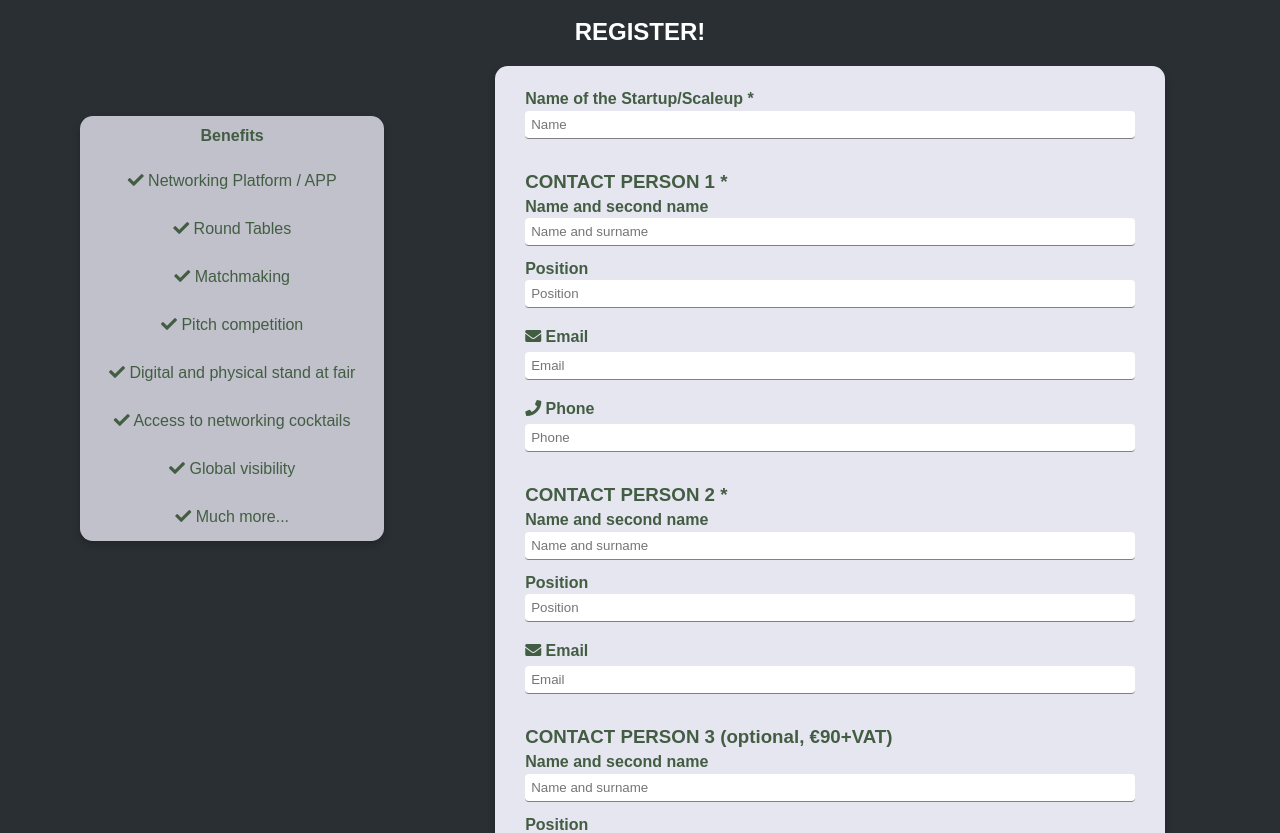
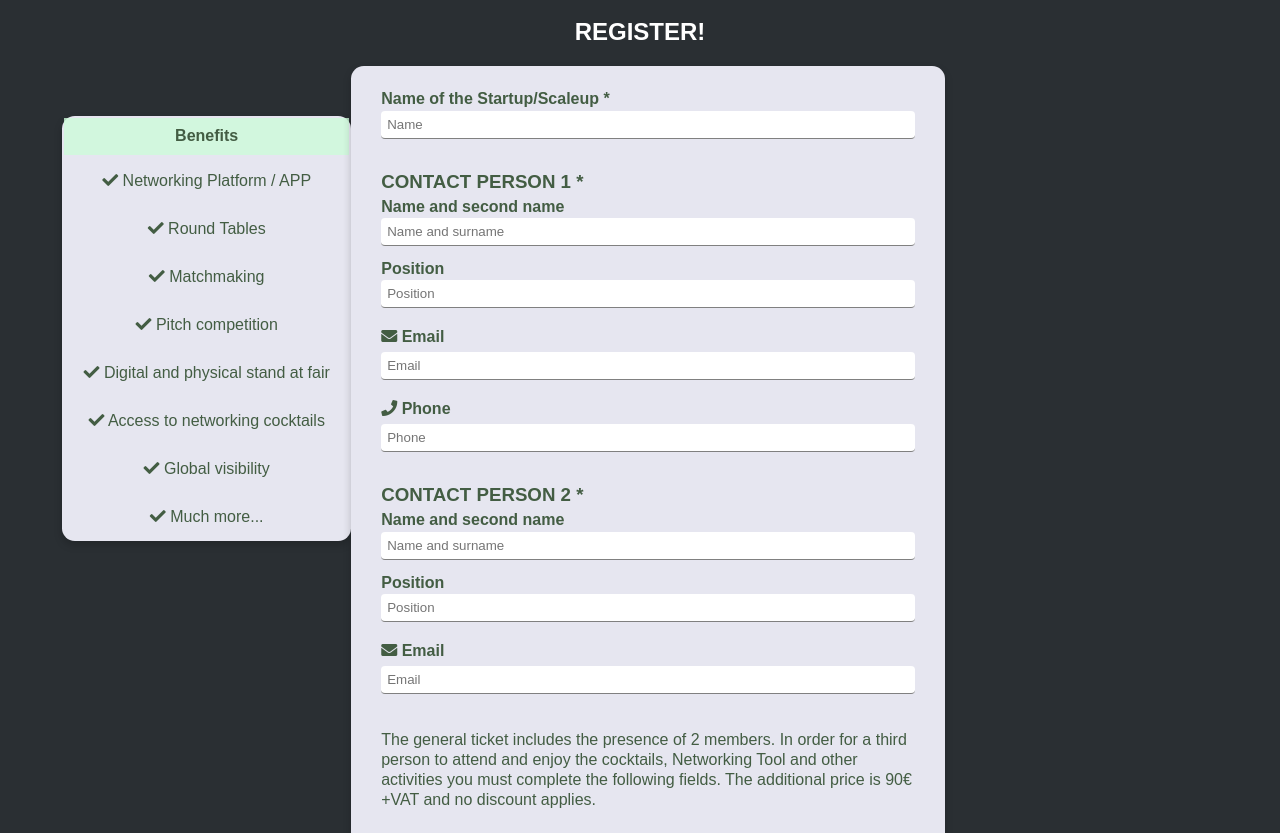
Before and after one commit to anitalopp/diseno-interfaces, a plain HTML site: page startup/index.html in a window 1280 px wide. Shown: the part 100-933 px from the top of the page. Drawn offline with Linux system fonts and the light colour scheme.

Commit message:
25/09/2024

```diff
--- a/startup/estilos.css
+++ b/startup/estilos.css
@@ -9,12 +9,13 @@ body {
 
 form {
     background-color: #e6e6f0;
-    width: 50%;
+    width: 45%;
     margin: auto;
     border-radius: 0.8rem;
     padding: 30px;
     box-shadow: 0px 4px 8px rgba(0, 0, 0, 0.2);
     color: #435d43;
+    margin-right: 25%;
 }
 
 h1, h2 {
@@ -37,7 +38,7 @@ label {
     margin-bottom: 8px;
 }
 
-input[type="text"], input[type="email"], input[type="tel"], input[type="number"] {
+input {
     width: 100%;
     padding: 6px;
     margin: 0px 0 20px 0;
@@ -71,15 +72,25 @@ button:hover {
 }
 
 table {
-    background-color: rgba(230, 230, 240, 0.8);
-    width: 80%;
+    background-color: #e6e6f0;
+    width: 90%;
     margin: 50px;
     border-radius: 0.8rem;
     box-shadow: 0px 4px 8px rgba(0, 0, 0, 0.2);
     color: #435d43;
     text-align: center;
+    margin-left: 10%;
 }
 
-td, th { /* Para las celdas y los encabezados */
-    padding: 15px; /* Ajusta el valor según el espaciado deseado */
+td, th {
+    padding: 15px;
 }
+
+p {
+    line-height: 20px;
+}
+
+.benefits {
+    background-color: rgba(205, 252, 218, 0.8);
+
+}
--- a/startup/index.html
+++ b/startup/index.html
@@ -13,11 +13,11 @@
     <h2>REGISTER!</h2>
 
     <div class="container">
-        <div class="info">
+        <div class="infoIzquierda">
             <table>
                 <thead>
                     <tr>
-                        <th>Benefits</th>
+                        <th class="benefits">Benefits</th>
                     </tr>
                 </thead>
                 <tbody>
@@ -68,6 +68,9 @@
             <input type="email" id="email_2" name="email_2" required placeholder="Email">
             <br>
 
+            <p>	The general ticket includes the presence of 2 members. In order for a third person to attend and enjoy the cocktails, Networking Tool and other activities you must complete the following fields. The additional price is 90€+VAT and no discount applies.</p>
+
+            <br>
             <h3>CONTACT PERSON 3 (optional, €90+VAT)</h3>
             <label for="contact_person_3">Name and second name</label>
             <input type="text" id="contact_person_3" name="contact_person_3" placeholder="Name and surname">
@@ -81,12 +84,30 @@
             <input type="email" id="email_3" name="email_3" placeholder="Email">
             <br>
 
+            <p>	In order for a fourth person to attend and enjoy the cocktails, Networking Tool and other activities, you must complete the following fields. The additional price is €90+VAT and no discount applies.</p>
+
+            <br>
+
+            <h3>CONTACT PERSON 4 (optional, €90+VAT)</h3>
+            <label for="contact_person_4">Name and second name</label>
+            <input type="text" id="contact_person_4" name="contact_person_4" placeholder="Name and surname">
+            <br>
+
+            <label for="position_4">Position</label>
+            <input type="text" id="position_4" name="position_4" placeholder="Position">
+            <br>
+
+            <label for="email_"><i class="fas fa-envelope"></i> Email</label>
+            <input type="email" id="email_4" name="email_4" placeholder="Email">
+            <br>
             <label for="number_of_members">Number of company members: *</label>
             <input type="number" id="number_of_members" name="number_of_members" required>
             <br>
 
             <button type="submit">SUBMIT</button>
         </form>
+
+
     </div>
 </body>
 </html>
```
